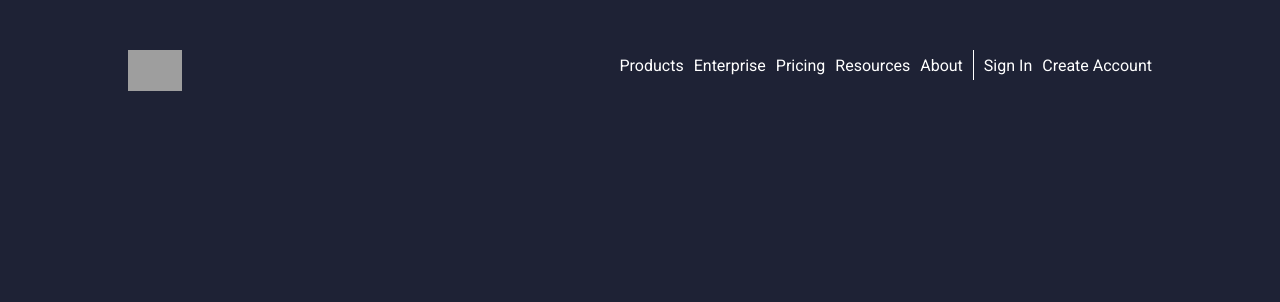
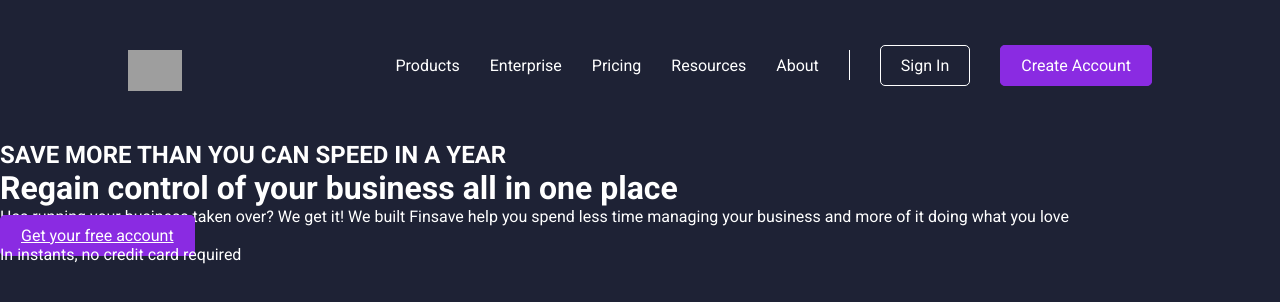
Before and after one commit to henriquerojo/Inovation-Academy, a plain HTML site: page aula03 - flexbox/projeto-simples/index.html in a window 1280 px wide. Drawn offline with Linux system fonts and the light colour scheme; grey boxes are pictures that could not be loaded.

Commit message:
finalizando estilo botões do arquivo menu.css e aumento o flex-gap para 30px nos elementos dentro de nav

```diff
--- a/aula03 - flexbox/projeto-simples/css/style.css
+++ b/aula03 - flexbox/projeto-simples/css/menu.css
@@ -31,15 +31,54 @@ body
     display: flex;
     justify-content: flex-end;
     align-items: center;
-    gap: 10px;
+    gap: 30px;
     list-style: none;
     margin: 0;
+    cursor: pointer;
 }
 
 .nav div ul li a
 {
     text-decoration: none;
     color: white;
+}
+
+.nav div ul li:hover
+{
+    transition: 0.4s;
+    color: black;
+}
+
+.btn
+{
+    padding: 10px 20px;
+    border: 1px solid blueviolet;
+    color: white;
+    background-color: blueviolet;
+    border-radius: 5px;
+}
+
+.btn:hover
+{
+    opacity: 0.8;
+    color: black;
+    transition: 0.4s;
+}
+
+.btn-outline
+{
+    padding: 10px 20px;
+    border: 1px solid white;
+    color: white;
+    background-color: none;
+    border-radius: 5px;
+}
+
+.btn-outline:hover
+{
+    background-color: white;
+    color: black;
+    transition: 0.4s;
 }
 
 .nav img
--- a/aula03 - flexbox/projeto-simples/index.html
+++ b/aula03 - flexbox/projeto-simples/index.html
@@ -3,7 +3,8 @@
 <head>
     <meta charset="UTF-8">
     <meta name="viewport" content="width=device-width, initial-scale=1.0">
-    <link rel="stylesheet" href="css/style.css">
+    <link rel="stylesheet" href="css/menu.css">
+    <link rel="stylesheet" href="css/banner.css">
     <link rel="preconnect" href="https://fonts.googleapis.com">
     <link rel="preconnect" href="https://fonts.gstatic.com" crossorigin>
     <link href="https://fonts.googleapis.com/css2?family=Roboto:ital,wght@0,100;0,300;0,400;0,500;0,700;0,900;1,100;1,300;1,400;1,500;1,700;1,900&display=swap" rel="stylesheet">
@@ -29,11 +30,11 @@
     </div>
     <div class="banner">
         <div class="esquerda">
-            <h2></h2>
-            <h1></h1>
-            <p></p>
-            <a href="btn"></a>
-            <p></p>
+            <h2>SAVE MORE THAN YOU CAN SPEED IN A YEAR</h2>
+            <h1>Regain control of your business all in one place</h1>
+            <p>Has running your business taken over? We get it! We built Finsave help you spend less time managing your business and more of it doing what you love</p>
+            <a href="#" class="btn">Get your free account</a>
+            <p>In instants, no credit card required</p>
         </div>
         <div class="direita">
 
```
Also changed, not shown: aula03 - flexbox/projeto-simples/css/banner.css (added).
